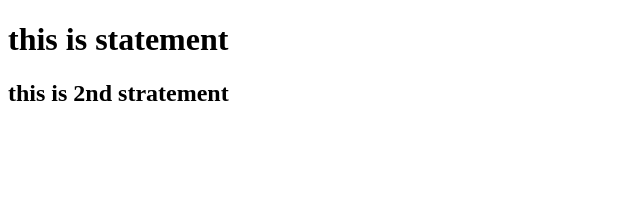
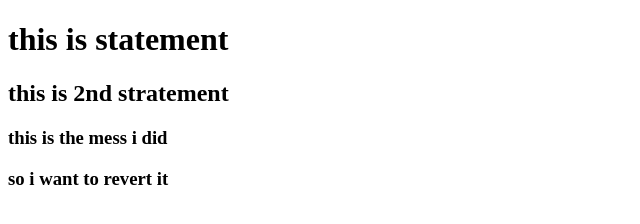
Before and after one commit to Rajulmtn/revert, a plain HTML site: page revert/index.html in a window 1280 px wide. Shown: the whole page, without its empty margins (0-640 px from the left). Drawn offline with Linux system fonts and the light colour scheme.

Commit message:
final file pushed

```diff
--- a/revert/index.html
+++ b/revert/index.html
@@ -11,6 +11,9 @@
     <h1>this is statement</h1>
     <h2>this is 2nd stratement</h2>
 
+    <h3>this is the mess i did</h3>
+    <h3>so i want to revert it</h3>
+
 
 
 
```
